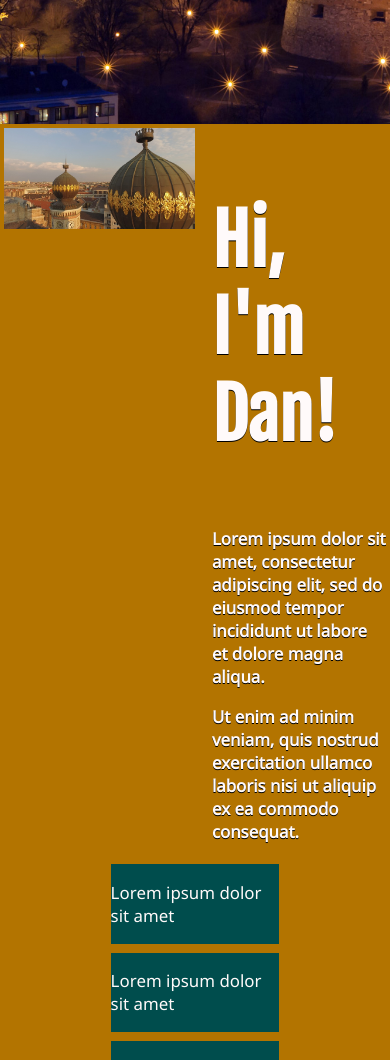
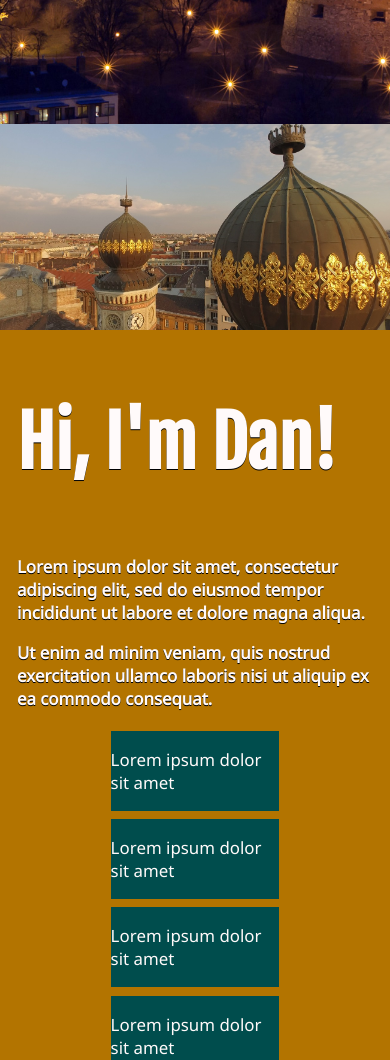
Before and after one commit to dgyarmati/find-your-ways-final, a plain HTML site: page index.html in a window 390 px wide. Shown: the part 720-1780 px from the top of the page. Drawn offline with Linux system fonts and the light colour scheme.

Commit message:
A solution for the welcome part.

```diff
--- a/style.css
+++ b/style.css
@@ -68,7 +68,6 @@ header p {
 }
 
 .welcome {
-    margin: 0.5vh;
     display: grid;
     grid-template-columns: 1fr 1fr;
 }
@@ -87,12 +86,7 @@ header p {
 }
 
 .welcomeimg {
-    /*background-color: #e69500;*/
-    /*background-image: url('assets/images/dohany1.jpg');*/
-    /*background-size: 60vh 40vh;*/
-    /*background-repeat: no-repeat;*/
     width: 100%;
-    /*object-fit: cover;*/
 }
 
 .welcomecontent p {
@@ -133,3 +127,11 @@ footer {
 a {
     color: inherit;
 }
+
+@media screen and (min-width: 320px) and (max-width: 560px) {
+    .welcome {
+        display: flex;
+        flex-direction: column;
+        /*grid-template-columns: 1fr;*/
+    }
+}
```
